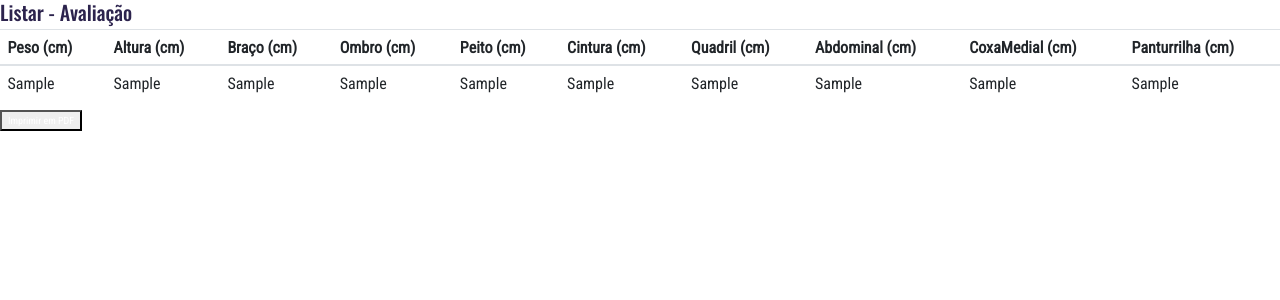
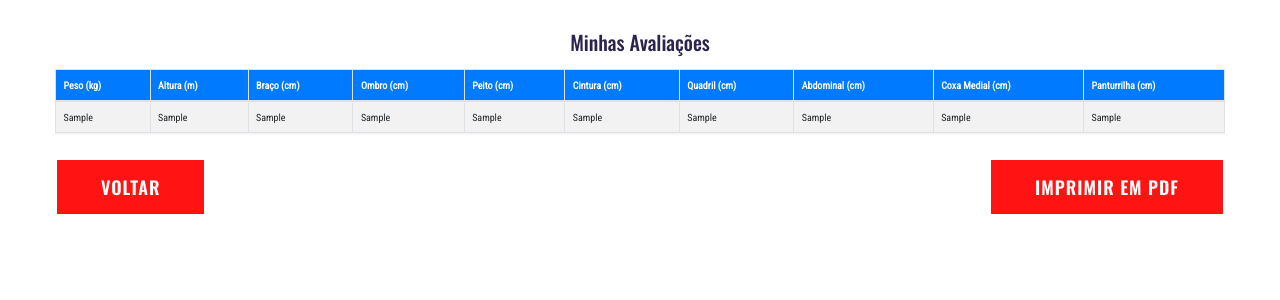
Before and after one commit to RHGurgel/finalAcademia, a Flask app: page /listaraval in a window 1280 px wide. Shown: the top 300 px of the page. Run offline with Flask 2, Linux system fonts and the light colour scheme; tables that the repository leaves empty hold one stand-in row (values such as "Sample post"); style sheets or scripts are compiled from the project's sources; some libraries are stand-ins or nearby versions.

Commit message:
Update listaraval.html

```diff
--- a/academia/templates/listaraval.html
+++ b/academia/templates/listaraval.html
@@ -1,3 +1,11 @@
+<!DOCTYPE html>
+<html lang="pt-br">
+
+<head>
+    <meta charset="UTF-8">
+    <meta name="viewport" content="width=device-width, initial-scale=1.0">
+    <title>Minhas Avaliações</title>
+
     <link rel="stylesheet" href="static/assets/css/bootstrap.min.css">
     <link rel="stylesheet" href="static/assets/css/owl.carousel.min.css">
     <link rel="stylesheet" href="static/assets/css/slicknav.css">
@@ -13,28 +21,29 @@
     <link rel="stylesheet" href="static/assets/css/style.css">
     <link rel="stylesheet" href="static/assets/fonts/">
     <link rel="stylesheet" type="text/css" href="_flaticon.scss">
+    </head>
 
+<body>
 
+    <div class="container my-5">
+        <div id='content-to-print'>
+            <h2 class="comments-count text-center mb-4">Minhas Avaliações</h2>
 
-<div id='content-to-print'>
-       <!-- Conteúdo que será impresso em PDF -->
-
-<h2 class="comments-count">Listar - Avaliação</h2>
-  <div class="reply-form">
-
-    <table class="table">
-      <thead>
-        <th>Peso (cm)</th>
-        <th>Altura (cm)</th>
-        <th>Braço (cm)</th>
-        <th>Ombro (cm)</th>
-        <th>Peito (cm)</th>
-        <th>Cintura (cm)</th>
-        <th>Quadril (cm)</th>
-        <th>Abdominal (cm)</th>
-        <th>CoxaMedial (cm)</th>
-        <th>Panturrilha (cm)</th>
-
+            <div class="table-responsive">
+                <table class="table table-striped table-hover table-bordered shadow-sm">
+                    <thead class="bg-primary text-white">
+                        <tr>
+                            <th scope="col">Peso (kg)</th>
+                            <th scope="col">Altura (m)</th>
+                            <th scope="col">Braço (cm)</th>
+                            <th scope="col">Ombro (cm)</th>
+                            <th scope="col">Peito (cm)</th>
+                            <th scope="col">Cintura (cm)</th>
+                            <th scope="col">Quadril (cm)</th>
+                            <th scope="col">Abdominal (cm)</th>
+                            <th scope="col">Coxa Medial (cm)</th>
+                            <th scope="col">Panturrilha (cm)</th>
+                        </tr>
                     </thead>
                     <tbody>
                         {% if avaliacao %}
@@ -50,18 +59,31 @@
                                     <td>{{ p[8] }}</td>
                                     <td>{{ p[9] }}</td>
                                     <td>{{ p[10] }}</td>
-
-
                                 </tr>
                             {% endfor %}
                         {% else %}
-        <p>Nenhum item foi encontrado</p>
+                            <tr>
+                                <td colspan="10" class="text-center text-muted py-4">Nenhum item foi encontrado</td>
+                            </tr>
                         {% endif %}
                     </tbody>
                 </table>
             </div>
+        </div>
+
+        <div class="d-flex justify-content-between mt-4">
+            <a href="mainaval" class="btn btn-secondary">Voltar</a>
+            <button id="generatePDF" class="btn btn-info">Imprimir em PDF</button>
+        </div>
+    </div>
 
     <script src="https://cdnjs.cloudflare.com/ajax/libs/html2pdf.js/0.10.1/html2pdf.bundle.min.js"></script>
     <script src="static/assets/js/generatepdf.js" defer></script>
-</div>
-<button id="generatePDF">Imprimir em PDF</button>
+    <script src="static/assets/vendor/jquery/jquery.min.js"></script>
+    <script src="static/assets/vendor/bootstrap/js/bootstrap.bundle.min.js"></script>
+    <script src="static/assets/vendor/jquery-easing/jquery.easing.min.js"></script>
+    <script src="static/assets/js/sb-admin-2.min.js"></script>
+
+</body>
+
+</html>
```
Lines whose indentation alone changed are shown as unchanged.
